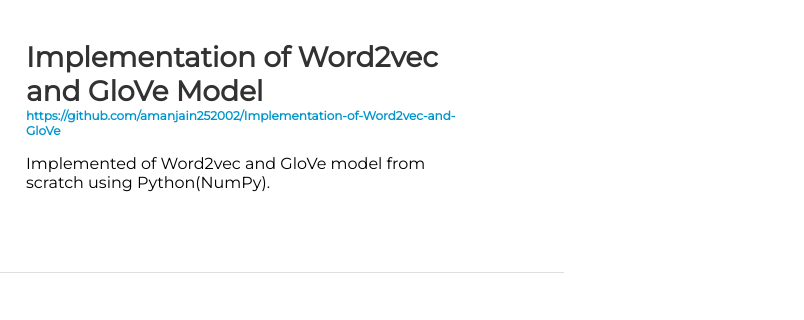
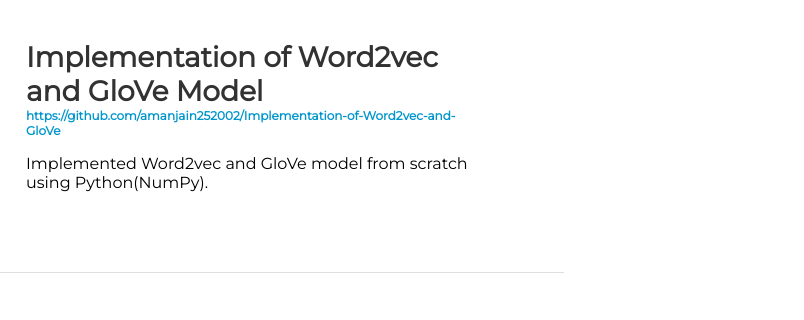
Before and after one commit to amn-jain/Portfolio, a plain HTML site: page project.html in a window 1280 px wide. Shown: the part 292-612 px from the top of the page, 476-1280 px from the left. Drawn offline with Linux system fonts and the light colour scheme.

Commit message:
Update project.html

```diff
--- a/project.html
+++ b/project.html
@@ -38,7 +38,7 @@
             <div class="project-content">
                 <h2 class="project-heading"><a href="https://github.com/amanjain252002/Implementation-of-Word2vec-and-GloVe" target="_blank">Implementation of Word2vec and GloVe Model</a></h2>
                 <a href="https://github.com/amanjain252002/Implementation-of-Word2vec-and-GloVe" target="_blank"><h6 class="project-link">https://github.com/amanjain252002/Implementation-of-Word2vec-and-GloVe</h6></a>
-                <p>Implemented of Word2vec and GloVe model from scratch using Python(NumPy).</p>
+                <p>Implemented Word2vec and GloVe model from scratch using Python(NumPy).</p>
             </div>
         </div>
         <div class="projects">
```
